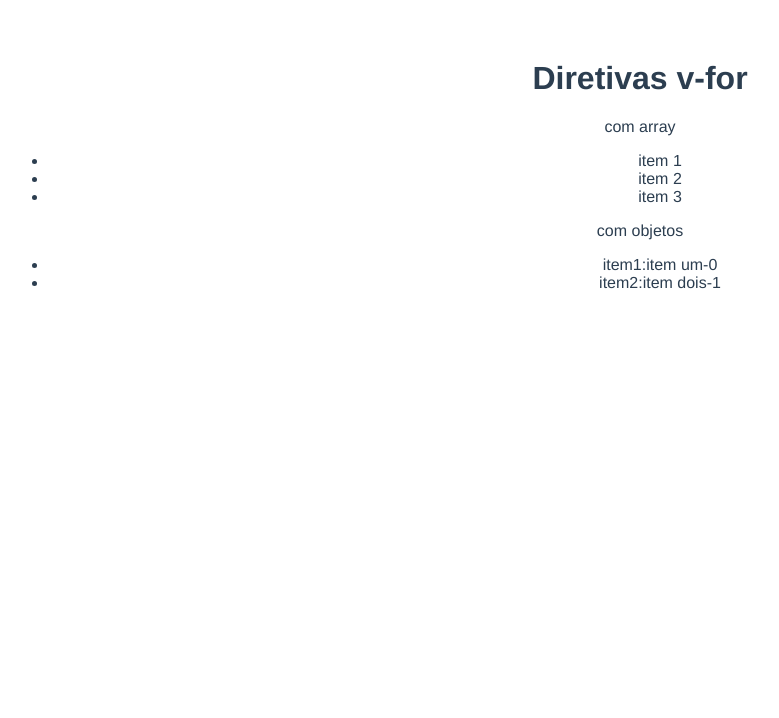
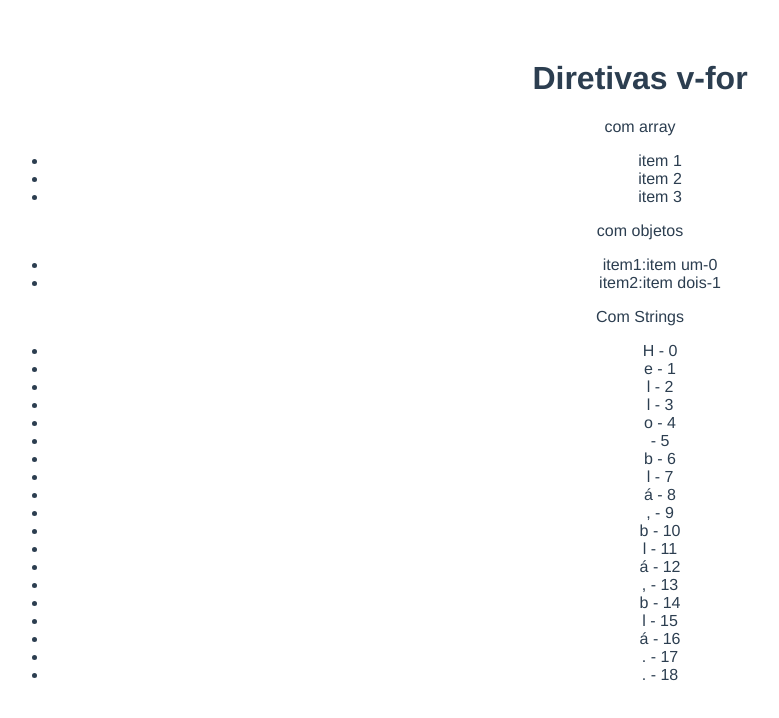
Before and after one commit to miguelgabriel01/VueJSAulas, a Vue app in the folder diretivav-for/: page / in a window 1280 px wide. Shown: the top 718 px of the page, without its empty margins (0-779 px from the left). Built offline with nearby package versions, Linux system fonts and the light colour scheme.

Commit message:
Exemplo de uso de v-for com strings

```diff
--- a/diretivav-for/src/App.vue
+++ b/diretivav-for/src/App.vue
@@ -11,6 +11,12 @@
         <ul>
       <li v-for="(item2,chave,index) in todos2" :key="index">
         {{chave}}:{{item2}}-{{index}}
+      </li>
+    </ul>
+    <p>Com Strings</p>
+        <ul>
+      <li v-for="(char,index) in todos3" :key="index">
+        {{char}} - {{index}}
       </li>
     </ul>
   </div>
@@ -28,7 +34,8 @@ export default {
       todos2:{
         item1:'item um',
         item2:'item dois',
-      }
+      },
+      todos3:'Hello blá,blá,blá..'
     }
   }
 }
```
